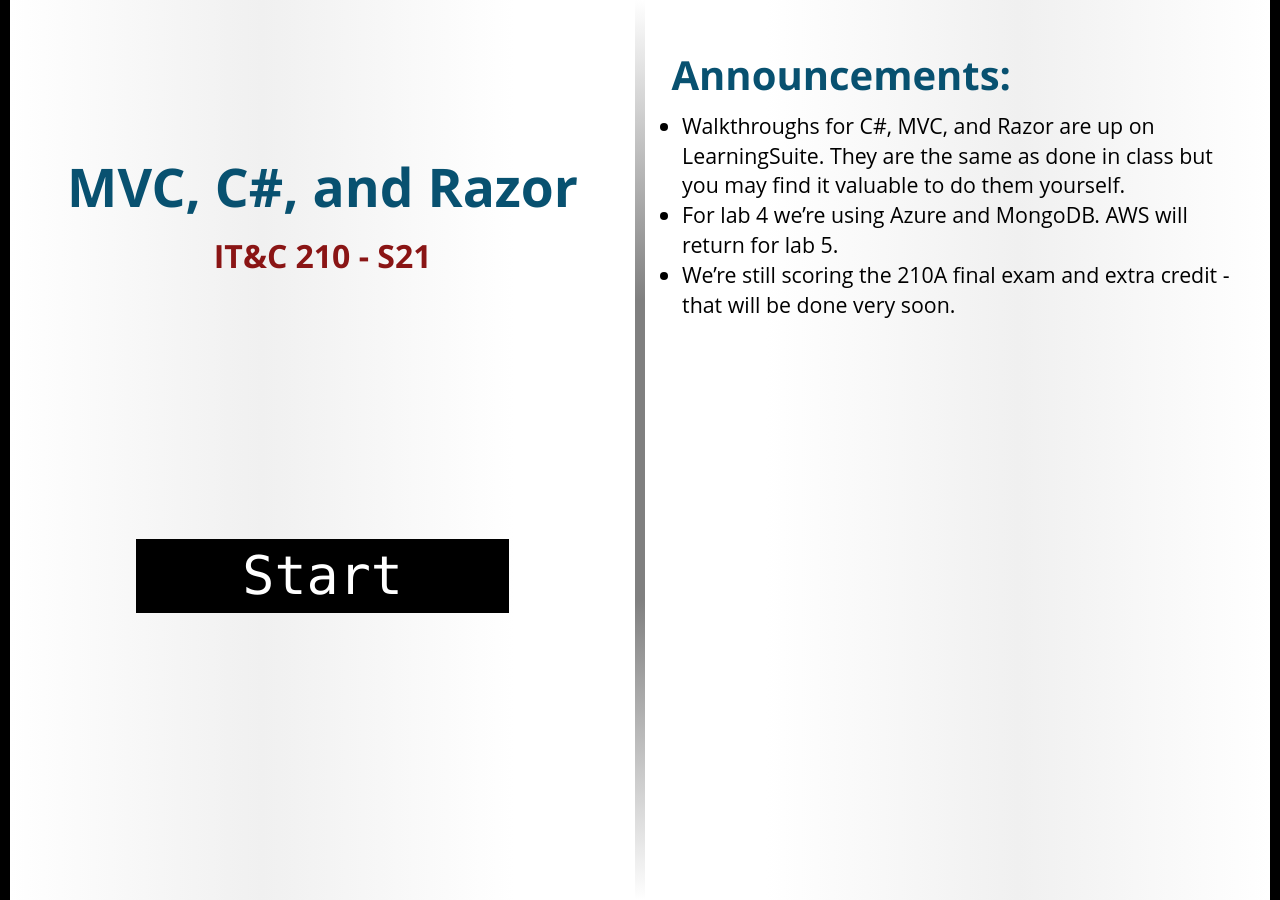
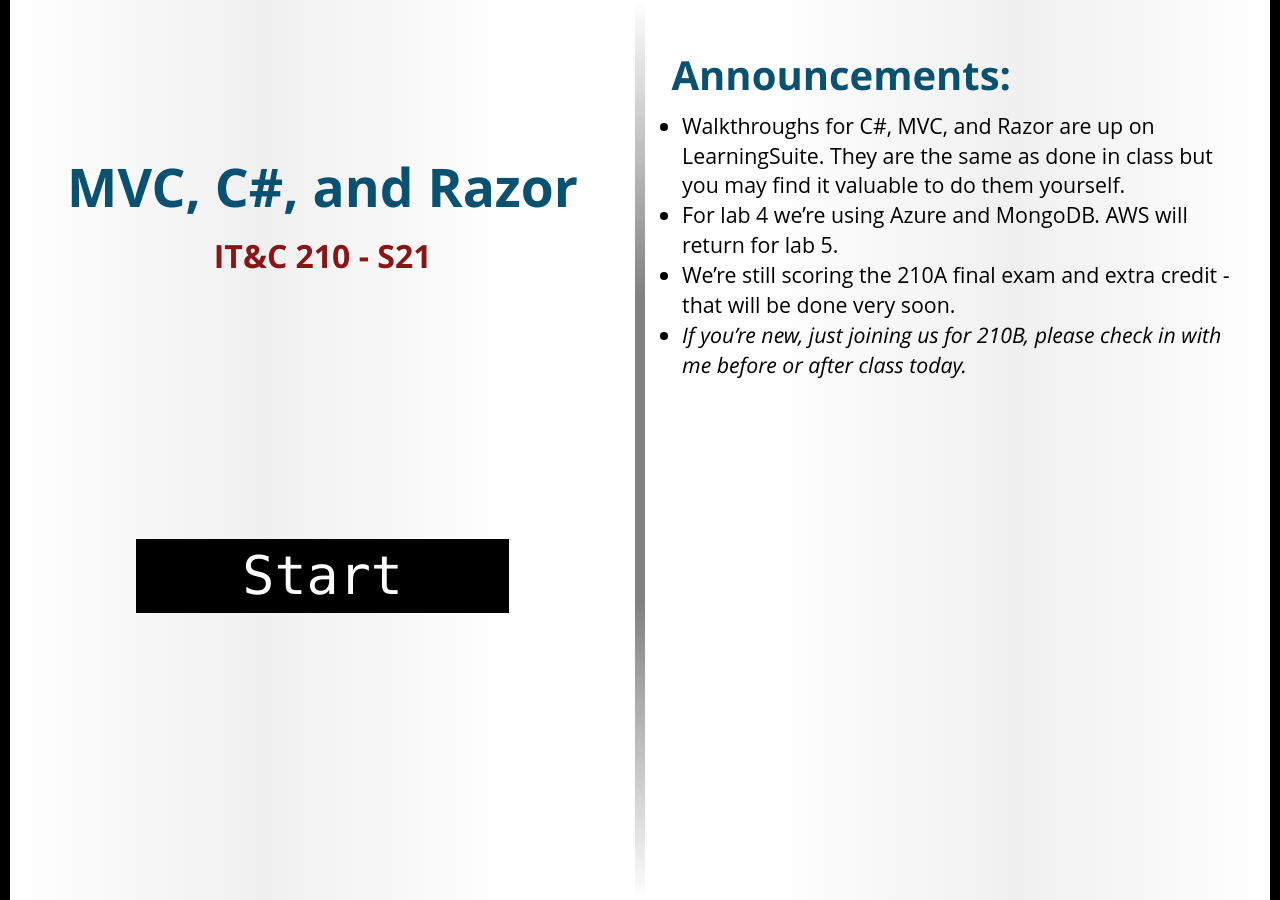
Before and after one commit to BYU-ITC-210/BYU-ITC-210.github.io, a Jekyll site: the page built from _welcome/S21.md, in a window 1280 px wide. Built offline with Jekyll 4.4.1, drawn with Linux system fonts in a browser that asks for light colours; some web fonts are replaced.

Commit message:
add new student message

```diff
--- a/_welcome/S21.md
+++ b/_welcome/S21.md
@@ -6,3 +6,4 @@ session: S21
 * Walkthroughs for C#, MVC, and Razor are up on LearningSuite. They are the same as done in class but you may find it valuable to do them yourself.
 * For lab 4 we're using Azure and MongoDB. AWS will return for lab 5.
 * We're still scoring the 210A final exam and extra credit - that will be done very soon.
+* *If you're new, just joining us for 210B, please check in with me before or after class today.*
```
